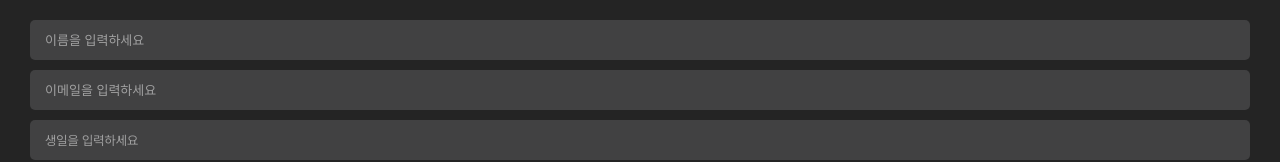
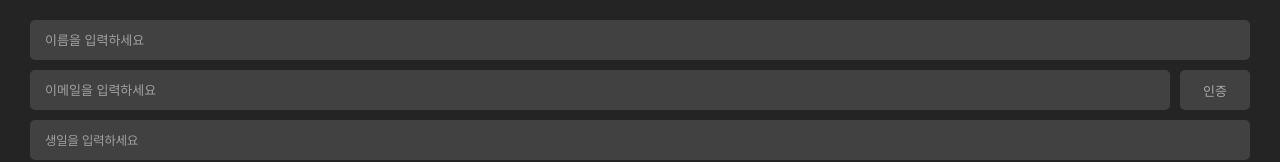
Before and after one commit to Hurts-Hearts-Healing/HHH_FE, a Next.js app: page /signup in a window 1280 px wide. Shown: the part 201-363 px from the top of the page. Built offline with nearby package versions, Linux system fonts and the light colour scheme.

Commit message:
feat :: 이메일 인증 퍼블리싱

```diff
--- a/src/app/signup/page.tsx
+++ b/src/app/signup/page.tsx
@@ -8,8 +8,96 @@ import Logo from "../../assets/imgs/logo.svg";
 import BottomSheet from "@/components/auth/bottomSheet"
 import { useState, useEffect } from "react"
 
+type EmailStatus = 'INITIAL' | 'READY' | 'WAITING' | 'RESEND';
+// INITIAL: 이메일 작성 전 상태
+// READY: 이메일 작성 후 상태
+// WAITING: 인증 버튼 누르고 60초 지나기 전 상태
+// RESEND: 인증 버튼 누르고 60초 뒤 상태 (재전송)
+
 export default function Login() {
+    const [email, setEmail] = useState<string>("");
+    const [error, setError] = useState<string | null>(null);
+    const [status, setStatus] = useState<EmailStatus>('INITIAL');
+    const [timer, setTimer] = useState<number>(60);
     const [isBirthdayActive, setIsBirthdayActive] = useState<boolean | null>(null);
+
+    useEffect(() => {
+        if (email.trim()) {
+            if (status === 'INITIAL') setStatus('READY');
+        } else {
+            setStatus('INITIAL');
+        }
+    }, [email, status])
+
+    useEffect(() => {
+        let interval: NodeJS.Timeout | undefined;
+        if (status === 'WAITING') {
+            interval = setInterval(() => {
+                setTimer((prev) => {
+                    if (prev === 1) {
+                        clearInterval(interval!);
+                        setStatus('RESEND');
+                        return 60;
+                    }
+                    return prev - 1;
+                })
+            }, 1000);
+        }
+        return () => clearInterval(interval!);
+    }, [status])
+
+    const checkEmail = (input: string): string | null => {
+        const emailRegEx = /^[A-Za-z0-9]([-_.]?[A-Za-z0-9])*@[A-Za-z0-9]([-_.]?[A-Za-z0-9])*\.[A-Za-z]{2,3}$/;
+        return emailRegEx.test(input) ? null : "이메일 형식이 맞지 않습니다";
+    }
+
+    const handleEmailChange = (e: React.ChangeEvent<HTMLInputElement>) => {
+        const inputValue = e.target.value;
+        setEmail(inputValue)
+        setError(checkEmail(inputValue));
+    }
+
+    const handleButtonClick = () => {
+        if (status === 'READY' || status==='RESEND') {
+            setStatus('WAITING');
+        }
+    }
+
+    const getButtonText = (): string => {
+        switch (status) {
+          case 'INITIAL':
+          case 'READY':
+            return '인증';
+          case 'WAITING':
+            return `${timer}`;
+          case 'RESEND':
+            return '재전송';
+        }
+      };
+
+      const getButtonColor = (): string => {
+        switch (status) {
+          case 'INITIAL':
+          case 'WAITING':
+            return '#414142';
+          case 'READY':
+          case 'RESEND':
+            return '#18E7C1';
+        }
+      };
+
+      const getTextColor = (): string => {
+        switch (status) {
+            case 'INITIAL':
+            case 'WAITING':
+              return '#AAAAAA';
+            case 'READY':
+            case 'RESEND':
+              return '#FFFFFF';
+        }
+      }
+
+    const isDisabled: boolean = status === 'INITIAL' || status === 'WAITING';
 
     useEffect(() => {
         setIsBirthdayActive(false);
@@ -18,13 +106,18 @@ export default function Login() {
     if (isBirthdayActive === null) {
         return null;
     }
-
     return (
         <Wrapper>
             <Image src={Logo} alt="HHH" style={{width: 75, marginTop: 117}}/>
             <InputWrapper>
                 <AuthInput type="text" placeholder="이름을 입력하세요"/>
-                <AuthInput type="email" placeholder="이메일을 입력하세요"/>
+                <EmailWrapper>
+                    <EmailInputWrapper>
+                        <EmailInput value={email} onChange={handleEmailChange} type="email" placeholder="이메일을 입력하세요"/>
+                        {error && <ErrorMessage>{error}</ErrorMessage>}
+                    </EmailInputWrapper>
+                    <EmailButton $textColor={getTextColor()} $bgColor={getButtonColor()} onClick={handleButtonClick} disabled={isDisabled}>{getButtonText()}</EmailButton>
+                </EmailWrapper>
                 <BirthdayInput
                     $isBirthdayActive={isBirthdayActive}
                     onClick={() => setIsBirthdayActive(true)}
@@ -49,6 +142,25 @@ const Wrapper = styled.div`
     flex-direction: column;
     align-items: center;
     height: 100vh
+`;
+
+const EmailInput = styled.input`
+    width: 100%;
+    height: 40px;
+    padding-left: 15px;
+    padding-right: 15px;
+    background-color: #414142;
+    border-radius: 5px;
+    font-size: 13px;
+    outline: none;
+    border: none;
+    color: white;
+    &:focus {
+        border: 1px solid #18E7C1;
+    }
+    &::placeholder {
+        color: rgba(255, 255, 255, 0.5);
+    }
 `;
 
 const InputWrapper = styled.div`
@@ -77,3 +189,36 @@ const BirthdayInput = styled.div<{$isBirthdayActive: boolean}>`
     color: rgba(255, 255, 255, 0.5);
     border: ${({ $isBirthdayActive }) => ($isBirthdayActive ? "1px solid #18E7C1" : "")};
 `;
+
+const EmailWrapper = styled.div`
+    display: flex;
+    gap: 10px;
+    justify-content: space-between;
+`;
+
+const EmailButton = styled.button<{$bgColor: string, $textColor: string}>`
+    width: 75px;
+    height: 40px;
+    background-color: ${({$bgColor}) => $bgColor};
+    border-radius: 5px;
+    border: none;
+    font-size: 13px;
+    color: ${({$textColor}) => $textColor};
+    display: flex;
+    align-items: center;
+    justify-content: center;
+`;
+
+const EmailInputWrapper  = styled.div`
+    display: flex;
+    flex-direction: column;
+    align-items: flex-start;
+    position: relative;
+    width: 100%;
+`;
+
+const ErrorMessage = styled.p`
+    font-size: 10px;
+    color: #FF5151;
+    margin-top: 5px;
+`;
--- a/src/components/auth/input.tsx
+++ b/src/components/auth/input.tsx
@@ -60,6 +60,7 @@ const InputWrapper = styled.div`
     align-items: flex-start;
     position: relative;
     /* gap: 5px; */
+    width: 100%;
 `;
 
 const ErrorMessage = styled.p`
```
